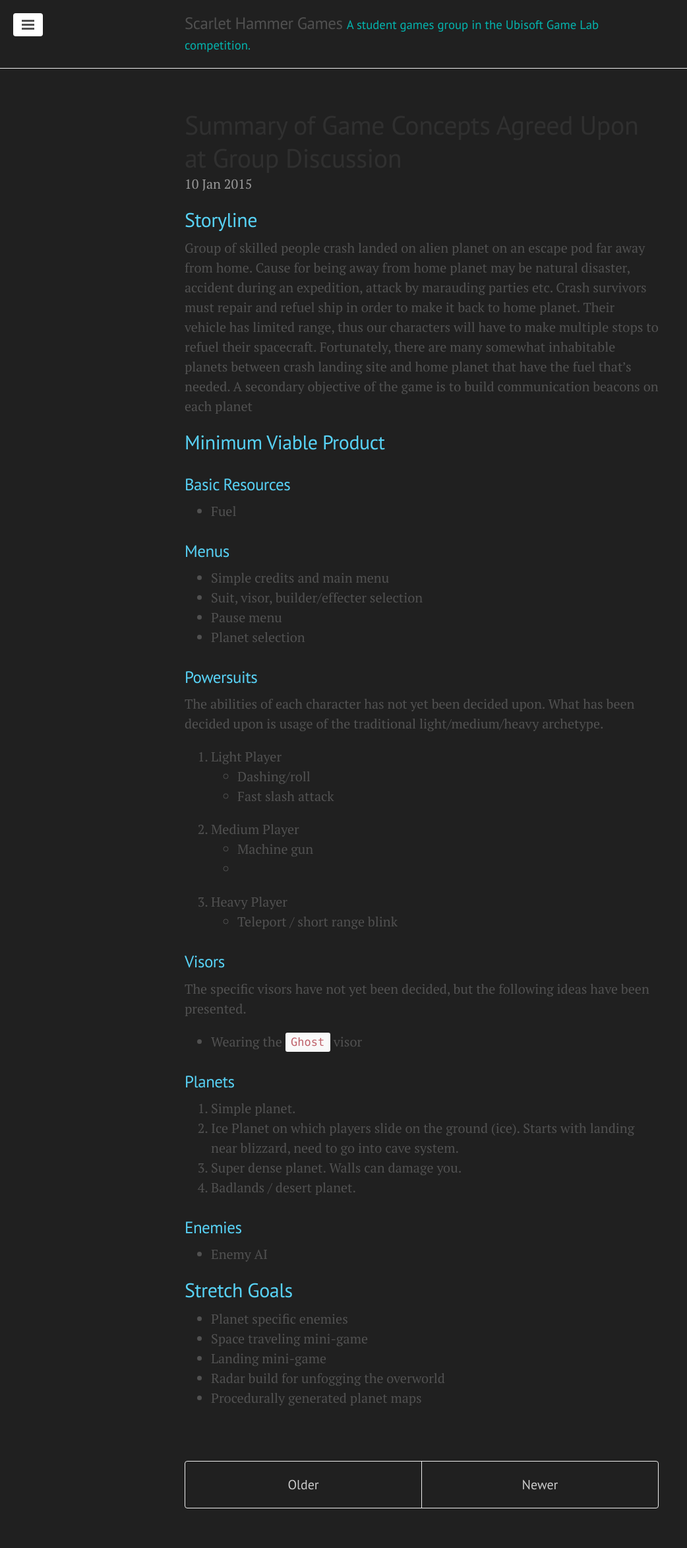
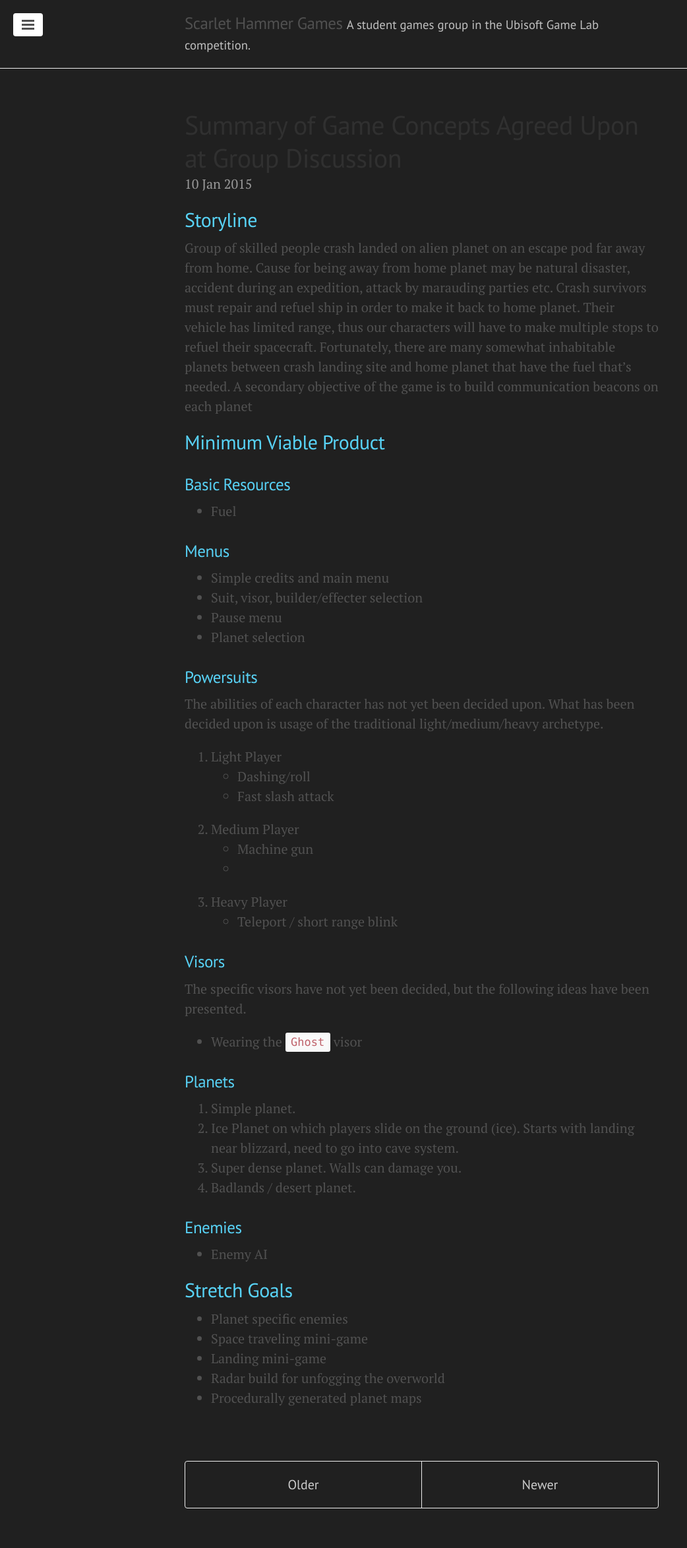
Before and after one commit to scarlethammergames/scarlethammergames.github.io, a Jekyll site: the page built from index.html, in a window 1280 px wide. Shown: the whole page at 66% size, without its empty margins (0-1042 px from the left). Built offline with Jekyll 4.4.1, drawn with Linux system fonts in a browser that asks for light colours; Markdown is read by kramdown in place of the engine named in the settings; the list of posts is cut into pages by our own code.

Commit message:
css edit

```diff
--- a/public/css/lanyon.css
+++ b/public/css/lanyon.css
@@ -43,6 +43,7 @@ body {
 
 html {
   font-family: "PT Serif", Georgia, "Times New Roman", serif;
+  color: #EEEEEE;
 }
 
 h1, h2, h3, h4, h5, h6 {
@@ -103,15 +104,12 @@ h1, h2, h3, h4, h5, h6 {
 .masthead-title {
   margin-top: 0;
   margin-bottom: 0;
-  color: #505050;
 }
 .masthead-title a {
-  color: #505050;
 }
 .masthead-title small {
   font-size: 75%;
   font-weight: 400;
-  color: #04B4AE;
   letter-spacing: 0;
 }
 
@@ -152,9 +150,9 @@ h1, h2, h3, h4, h5, h6 {
   font-family: "PT Sans", Helvetica, Arial, sans-serif;
   font-size: .875rem; /* 15px */
   color: rgba(255,255,255,.6);
-  background-color: #202020;
-  -webkit-transition: all .3s ease-in-out;
-          transition: all .3s ease-in-out;
+  background-color: #101010;
+  -webkit-transition: all .2s ease-in-out;
+          transition: all .2s ease-in-out;
 }
 @media (min-width: 30em) {
   .sidebar {
```
